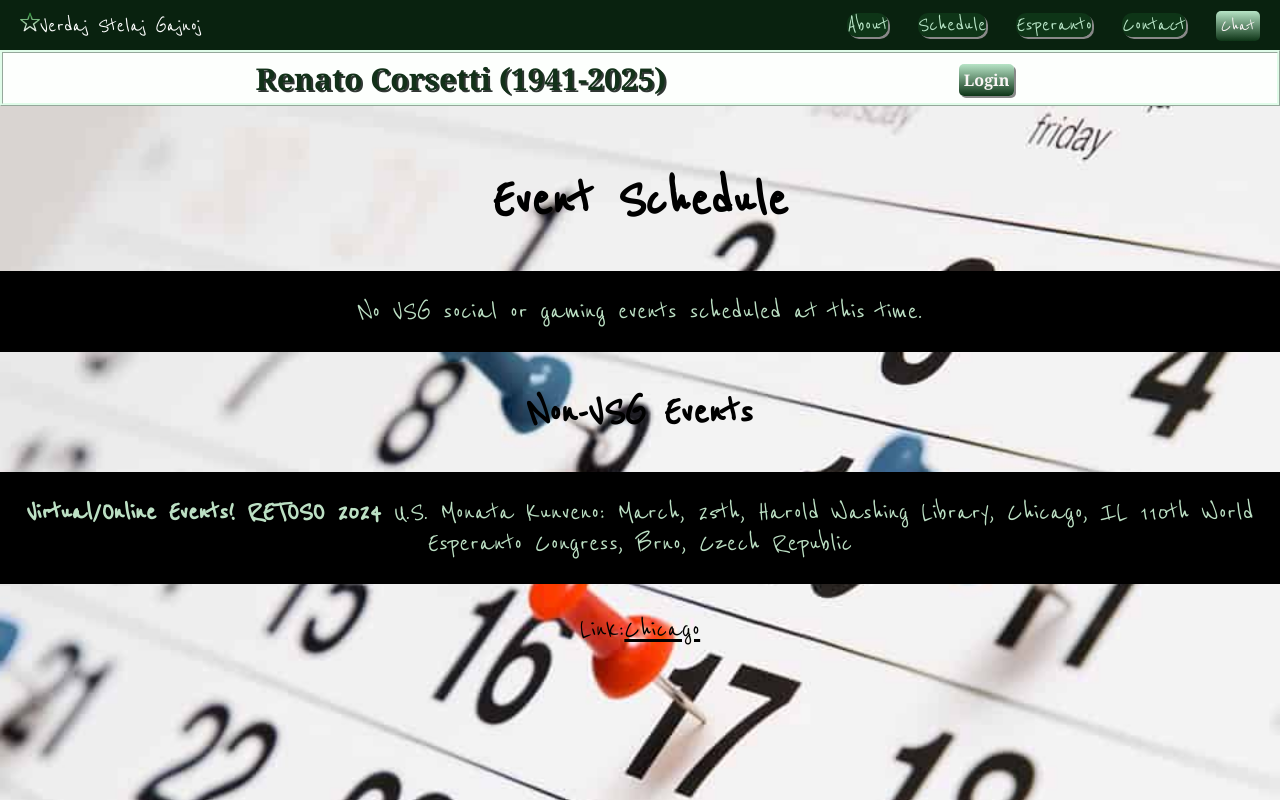
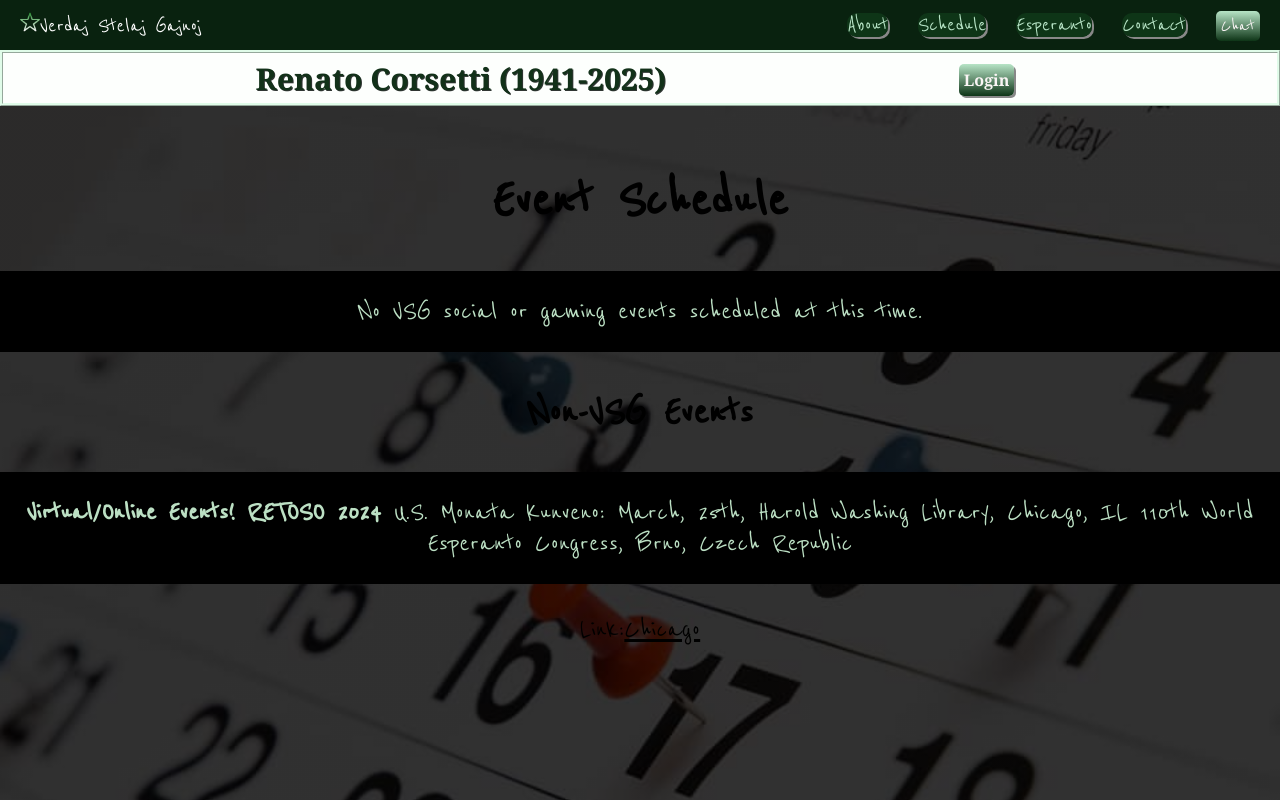
Before and after one commit to akronborn/vsg, a Next.js app: page /schedule in a window 1280 px wide. Shown: the top 800 px of the page. Built offline with nearby package versions, Linux system fonts and the light colour scheme; no server answers.

Commit message:
sched image, tagline shad

```diff
--- a/pages/schedule.jsx
+++ b/pages/schedule.jsx
@@ -1,7 +1,5 @@
 import Head from "next/head";
 import styles from "../styles/Schedule.module.css";
-import Image from "next/image";
-import sched3 from "../public/sched3.jpg";
 import Link from "next/link";
 
 
--- a/styles/Schedule.module.css
+++ b/styles/Schedule.module.css
@@ -1,8 +1,12 @@
+
 .sched {
-  background-image: url(../public/sched3.jpg);
+  background-image: linear-gradient(rgb(0, 0, 0, 0.8), rgb(0, 0, 0, 0.8)),
+  url(../public/sched3.jpg);
   background-position: center;
   background-size: cover;
   height: 100vh;
+  margin: 0;
+  padding: 0;
 }
 
 .p {
--- a/styles/TagLine.module.css
+++ b/styles/TagLine.module.css
@@ -21,7 +21,7 @@
 
 .rip {
   font-family: Georgia, "Times New Roman", Times, serif;
-  text-shadow: 2px 2px #303633;
+  text-shadow: 1px 1px #303633;
 }
 
 .links {
```
